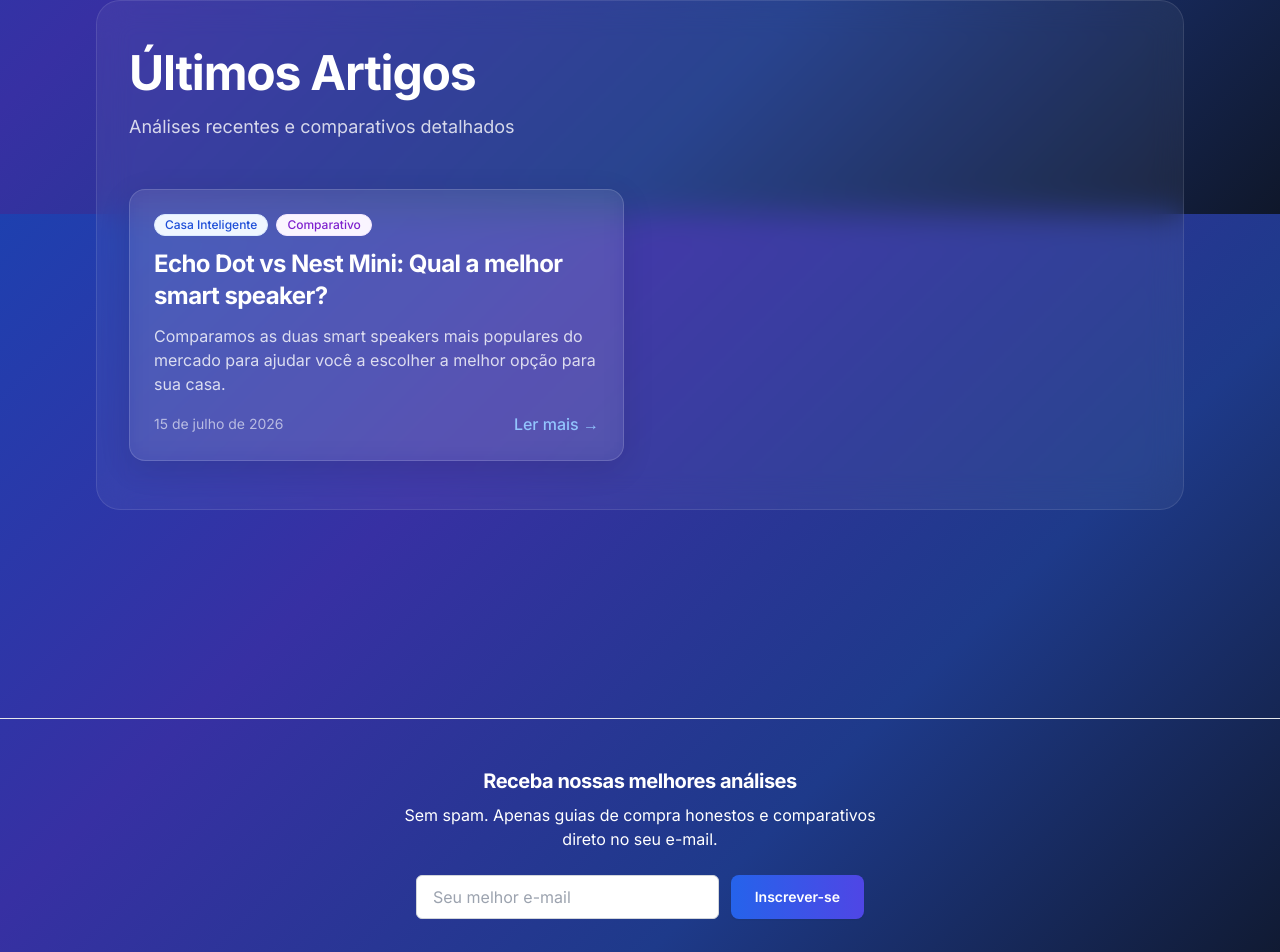
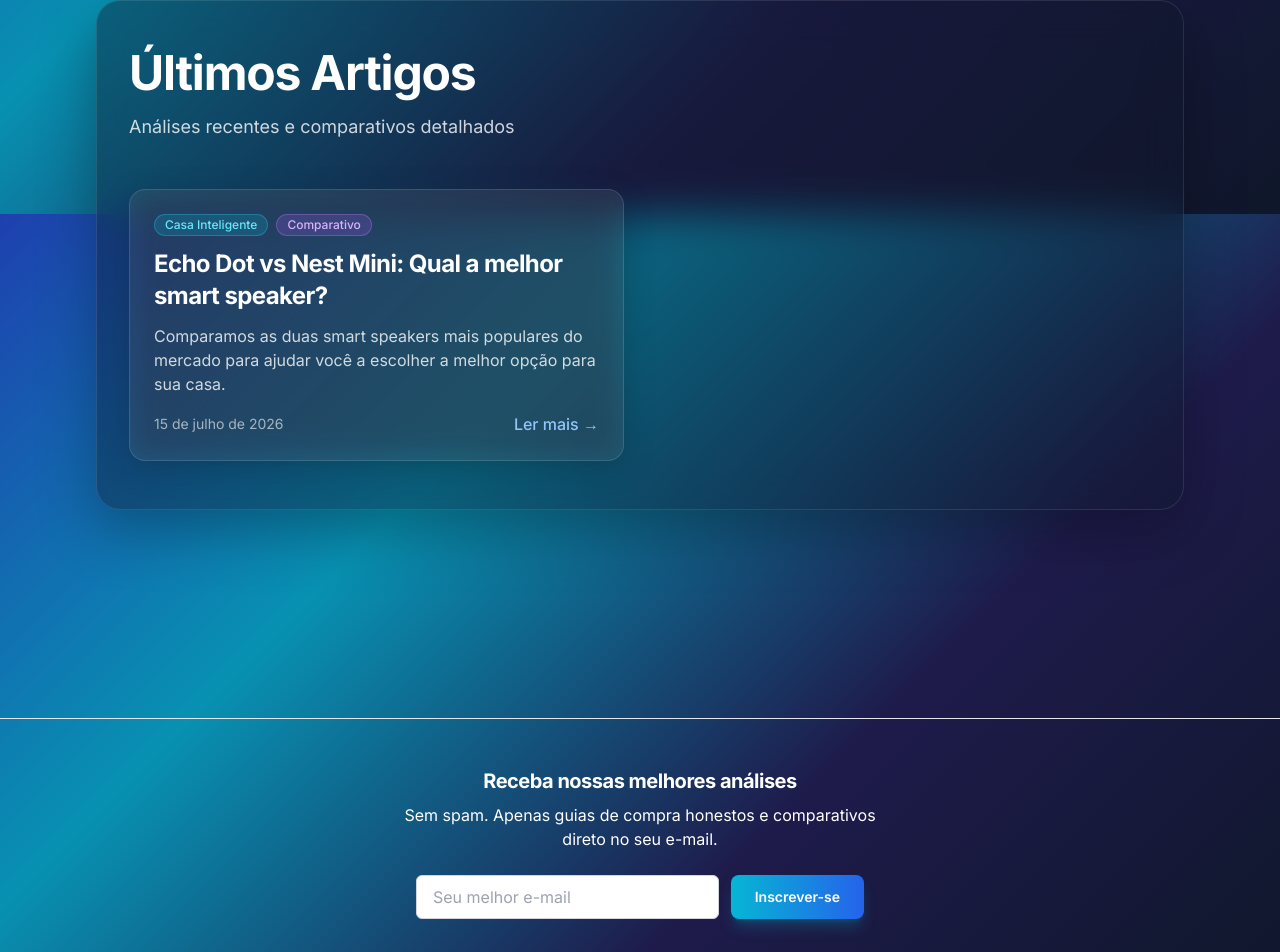
Before and after one commit to evertonpithanjr/escolha-certa, a Next.js app: page / in a window 1280 px wide. Shown: the part 1386-2338 px from the top of the page. Built offline with nearby package versions, Linux system fonts and the light colour scheme.

Commit message:
Atualiza paleta de cores para design 2026 (Cyan/Blue/Indigo)

```diff
--- a/app/globals.css
+++ b/app/globals.css
@@ -4,23 +4,27 @@
 
 @layer base {
   :root {
-    /* Paleta de cores moderna e limpa */
+    /* Paleta de cores 2026 - Tech/Smart Home Moderna */
     --background: 0 0% 100%;
     --foreground: 222 47% 11%;
 
-    --primary: 221 83% 53%; /* Azul índigo moderno */
-    --primary-foreground: 210 40% 98%;
+    /* Azul tecnológico + Ciano (inovação/conectividade) */
+    --primary: 199 89% 48%; /* Cyan-500 - Inovação */
+    --primary-foreground: 0 0% 100%;
 
-    --secondary: 210 40% 96.1%;
-    --secondary-foreground: 222 47% 11%;
+    --secondary: 217 91% 60%; /* Blue-500 - Confiança */
+    --secondary-foreground: 0 0% 100%;
+
+    --accent: 262 83% 58%; /* Purple-600 - Sofisticação */
+    --accent-foreground: 0 0% 100%;
 
     --muted: 210 40% 96.1%;
     --muted-foreground: 215 16% 47%;
 
     --border: 214 32% 91%;
-    --ring: 221 83% 53%;
+    --ring: 199 89% 48%; /* Cyan para rings/focus */
 
-    --radius: 0.75rem; /* Bordas mais arredondadas e modernas */
+    --radius: 0.75rem;
   }
 
   h1, h2, h3, h4, h5, h6 {
@@ -33,26 +37,30 @@
 }
 
 @layer components {
-  /* Botão Primário: Estilo moderno com gradiente sutil e sombra */
+  /* Botão Primário - Gradiente moderno Cyan/Blue */
   .btn-primary {
     @apply inline-flex items-center justify-center px-6 py-3 text-sm font-semibold text-white
-           bg-gradient-to-r from-blue-600 to-indigo-600 rounded-lg
-           shadow-sm hover:shadow-md hover:from-blue-700 hover:to-indigo-700
-           transition-all duration-200 ease-in-out focus:outline-none focus:ring-2 focus:ring-blue-500 focus:ring-offset-2;
+           bg-gradient-to-r from-cyan-500 to-blue-600 rounded-lg
+           shadow-lg shadow-cyan-500/25 hover:shadow-xl hover:shadow-cyan-500/30
+           hover:from-cyan-400 hover:to-blue-500
+           transition-all duration-200 ease-in-out
+           focus:outline-none focus:ring-2 focus:ring-cyan-400 focus:ring-offset-2 focus:ring-offset-slate-900;
   }
 
-  /* Botão Discreto: Limpo, com borda sutil */
+  /* Botão Discreto - Versátil para fundos claros/escuros */
   .btn-discreet {
-    @apply inline-flex items-center justify-center px-5 py-2.5 text-sm font-medium text-slate-700
-           bg-white border border-slate-200 rounded-lg
-           shadow-sm hover:bg-slate-50 hover:border-slate-300 hover:text-slate-900
+    @apply inline-flex items-center justify-center px-5 py-2.5 text-sm font-medium
+           bg-white/10 border border-white/20 rounded-lg text-white
+           backdrop-blur-sm
+           hover:bg-white/20 hover:border-white/30
            transition-all duration-200 ease-in-out;
   }
 
-  /* Card Moderno (para artigos e features) */
+  /* Card Moderno - Para fundos escuros */
   .card-modern {
-    @apply bg-white border border-slate-200 rounded-xl p-6
-           shadow-sm hover:shadow-lg hover:border-blue-200
+    @apply bg-white/10 border border-white/20 rounded-xl p-6
+           backdrop-blur-sm
+           hover:bg-white/15 hover:border-white/30
            transition-all duration-300 ease-in-out;
   }
 
@@ -61,30 +69,38 @@
     @apply inline-flex items-center px-2.5 py-0.5 rounded-full text-xs font-medium;
   }
   .badge-primary {
-    @apply bg-blue-50 text-blue-700 border border-blue-100;
+    @apply bg-cyan-500/20 text-cyan-300 border border-cyan-400/30;
   }
   .badge-comparativo {
-    @apply bg-purple-50 text-purple-700 border border-purple-100;
+    @apply bg-purple-500/20 text-purple-300 border border-purple-400/30;
   }
 
-  /* Efeito Glassmorphism (Vidro Fosco) */
+  /* Efeito Glassmorphism (Vidro Fosco) - Atualizado 2026 */
   .glass-card {
     background: rgba(255, 255, 255, 0.08);
-    backdrop-filter: blur(12px);
-    -webkit-backdrop-filter: blur(12px);
-    border: 1px solid rgba(255, 255, 255, 0.15);
+    backdrop-filter: blur(16px);
+    -webkit-backdrop-filter: blur(16px);
+    border: 1px solid rgba(255, 255, 255, 0.12);
     border-radius: 1rem;
-    box-shadow: 0 8px 32px rgba(0, 0, 0, 0.1);
+    box-shadow: 0 8px 32px rgba(0, 0, 0, 0.2);
+    transition: all 0.3s ease;
+  }
+
+  .glass-card:hover {
+    background: rgba(255, 255, 255, 0.15);
+    border-color: rgba(255, 255, 255, 0.2);
+    box-shadow: 0 12px 40px rgba(6, 182, 212, 0.15);
   }
 
   .glass-section {
-    background: rgba(255, 255, 255, 0.05);
-    backdrop-filter: blur(16px);
-    -webkit-backdrop-filter: blur(16px);
+    background: rgba(15, 23, 42, 0.4);
+    backdrop-filter: blur(20px);
+    -webkit-backdrop-filter: blur(20px);
     border: 1px solid rgba(255, 255, 255, 0.1);
     border-radius: 1.5rem;
     padding: 3rem 2rem;
     margin: 2rem 0;
+    box-shadow: 0 20px 60px rgba(0, 0, 0, 0.3);
   }
 }
 
@@ -117,7 +133,7 @@
   animation: fadeIn 0.6s ease-out forwards;
 }
 
-/* Background Gradiente Animado */
+/* Background Gradiente Animado - PALETA 2026 */
 @keyframes gradientBG {
   0% {
     background-position: 0% 50%;
@@ -133,9 +149,34 @@
 body {
   @apply text-white antialiased;
   font-feature-settings: "rlig" 1, "calt" 1;
-  background: linear-gradient(-45deg, #0f172a, #1e3a8a, #3730a3, #1e40af);
+
+  /* Gradiente moderno: Slate → Indigo → Cyan → Blue */
+  background: linear-gradient(-45deg,
+    #0f172a,  /* Slate 900 - Base escura profissional */
+    #1e1b4b,  /* Indigo 950 - Profundidade */
+    #0891b2,  /* Cyan 700 - Inovação/tecnologia */
+    #1e40af   /* Blue 800 - Confiança */
+  );
   background-size: 400% 400%;
   animation: gradientBG 15s ease infinite;
   background-attachment: fixed;
   min-height: 100vh;
 }
+
+/* Scrollbar personalizada - Tema escuro moderno */
+::-webkit-scrollbar {
+  width: 10px;
+}
+
+::-webkit-scrollbar-track {
+  background: rgba(15, 23, 42, 0.5);
+}
+
+::-webkit-scrollbar-thumb {
+  background: rgba(6, 182, 212, 0.5);
+  border-radius: 5px;
+}
+
+::-webkit-scrollbar-thumb:hover {
+  background: rgba(6, 182, 212, 0.7);
+}
```
